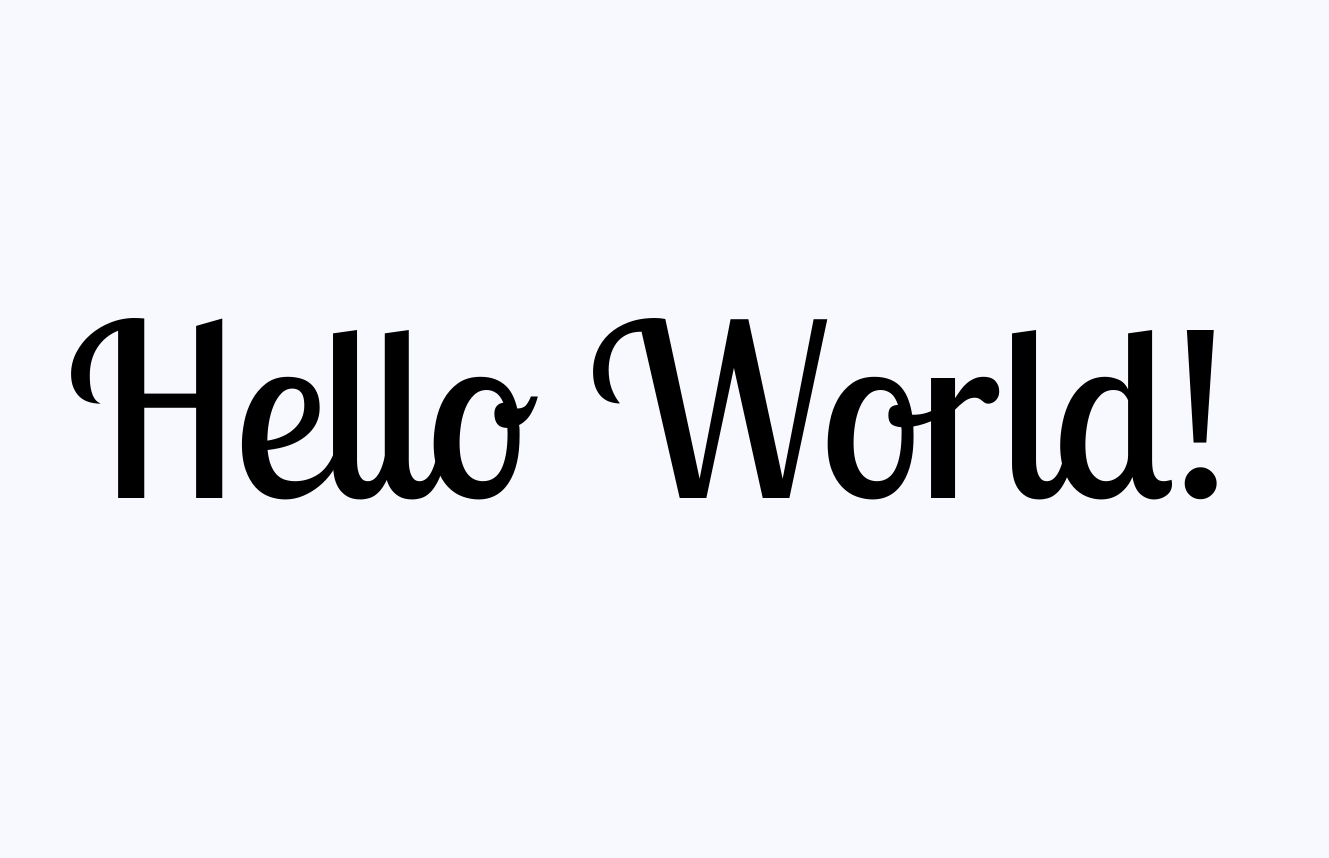
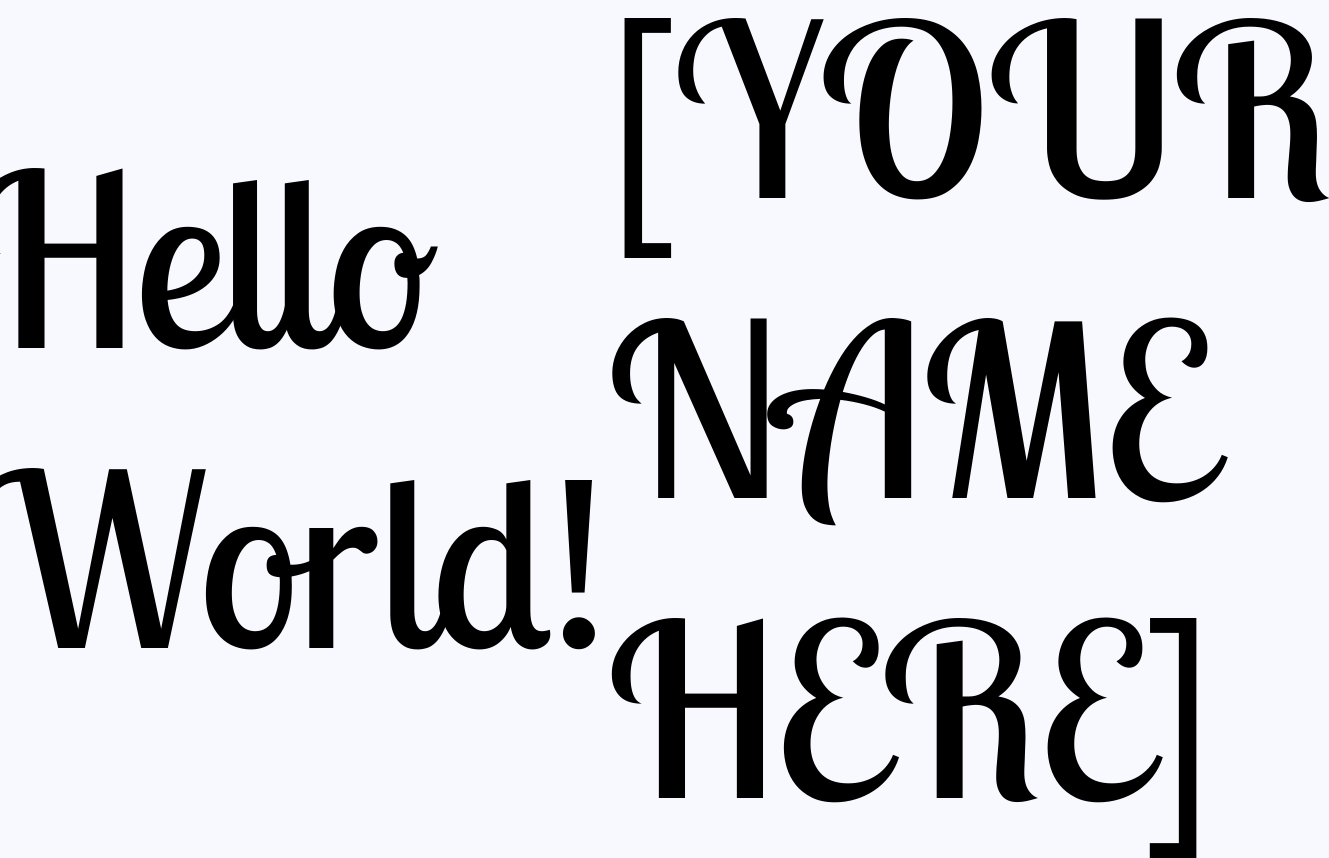
Before and after one commit to taylorryanbell/jenkins-build-project, a plain HTML site: page index.html in a window 1280 px wide. Shown: the whole page, 1329 px wide, since content can reach past the window. Before the commit the page ends 816 px from the top, so only its background shows below. Drawn offline with Linux system fonts and the light colour scheme.

Commit message:
Update index.html

```diff
--- a/index.html
+++ b/index.html
@@ -15,6 +15,7 @@
 <body style="overflow: hidden; background-color: ghostwhite;">
   <div style="height: 100vh; width: 100vw; display: flex; justify-content: center; align-items: center">
     <div style="font-family: 'Lobster Two'; font-size: 15rem;">Hello World!</div>
+    <div style="font-family: 'Lobster Two'; font-size: 15rem;">[YOUR NAME HERE]</div>
   </div>
 </body>
 
```
